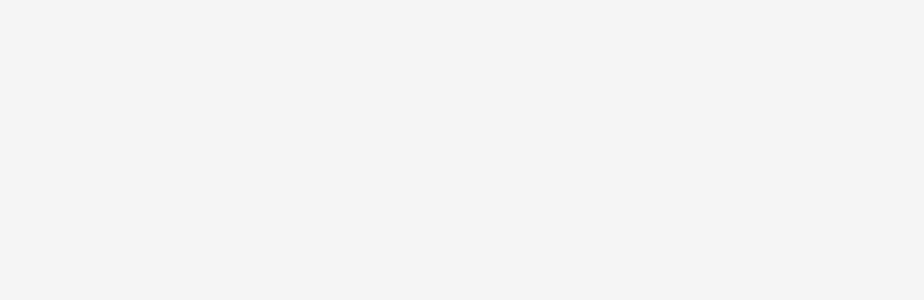
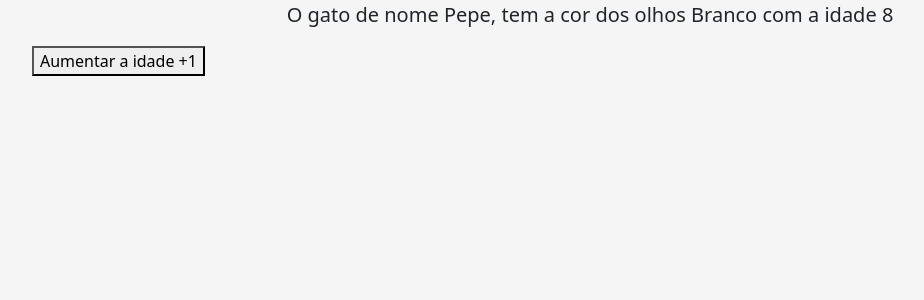
Before and after one commit to AndrewDeras/cliente-servidor-Senac, a React (Create React App) app in the folder testeP/cliente/: page /Gato in a window 1280 px wide. Before the commit this address had no page. Shown: the top 300 px of the page, without its empty margins (50-974 px from the left). Built offline with nearby package versions, Linux system fonts and the light colour scheme.

Commit message:
aula de 24 jan

```diff
--- a/testeP/cliente/src/componentes/Menu.jsx
+++ b/testeP/cliente/src/componentes/Menu.jsx
@@ -17,6 +17,7 @@ class Menu extends React.Component {
                 <a href="/pagina-exercicio">Página exercicio</a>
                 <a href="/pizzaria">Pizzaria</a>
                 <a href="./eventualmente">Eventualmente 23/01/2023</a>
+                <a href="./Gato">Classe gato</a>
             </div>
         )
     }
--- /dev/null
+++ b/testeP/cliente/src/componentes/ModelandoUmPet2/Gato.jsx
@@ -0,0 +1,57 @@
+import React from "react";
+
+class Gato extends React.Component {
+    constructor(props) {
+        super(props);
+        this.nome = this.props.nome;
+        this.corOlhos = this.props.corOlhos;
+        this.idade = this.props.idade;
+
+        this.state = {
+            idade: this.getIdade()
+        }
+    }
+
+    setNome(nome) {
+        this.nome = nome
+    }
+    getNome() {
+        return this.nome
+    }
+
+    setIdade(idade) {
+        this.idade = idade
+    }
+    getIdade() {
+        return this.idade
+    }
+
+    setCorOlhos(cor) {
+        this.corOlhos = cor
+    }
+    getCorOlhos() {
+        return this.corOlhos
+    }
+
+    aumentarIdade() {
+        this.setState({ idade: this.idade + 1 })
+        console.log(this.state.idade);
+    }
+
+    exibir() {
+        return `O gato de nome ${this.getNome()}, tem a cor dos olhos ${this.getCorOlhos()} com a idade ${this.getIdade()}`
+    }
+
+    render() {
+        return (
+            <div className="container" >
+                <p className="lead text-center" >{this.exibir()}</p>
+                <button onClick={function () {
+                    this.aumentarIdade()
+                }}>Aumentar a idade +1</button>
+            </div>
+        )
+    }
+}
+
+export default Gato
--- a/testeP/cliente/src/componentes/Rota.jsx
+++ b/testeP/cliente/src/componentes/Rota.jsx
@@ -11,9 +11,11 @@ import Template from "./pagina exercicio/Template";
 import QuemSomos from './pagina exercicio/QuemSomos';
 import Pizzaria from '../componentes/pizzaria/OpenOrClose'
 import Eventualmente from "./eventualmente/Eventualmente";
+import Gato from "./ModelandoUmPet2/Gato";
 
 
 class Rota extends React.Component {
+
     constructor(props) {
         super(props)
         this.teste = 'teste';
@@ -34,6 +36,7 @@ class Rota extends React.Component {
                         <Route path="/quem-somos" element={<QuemSomos />} />
                         <Route path="/pizzaria" element={<Pizzaria />} />
                         <Route path="/eventualmente" element={<Eventualmente />} />
+                        <Route path="/Gato" element={<Gato nome="Pepe" idade={8} corOlhos="Branco" />} />
                     </Routes>
                 </BrowserRouter>
             </div>
```
Also changed, not shown: testeP/cliente/src/componentes/ModelandoUmPet2/ClasseGato.js (added).
